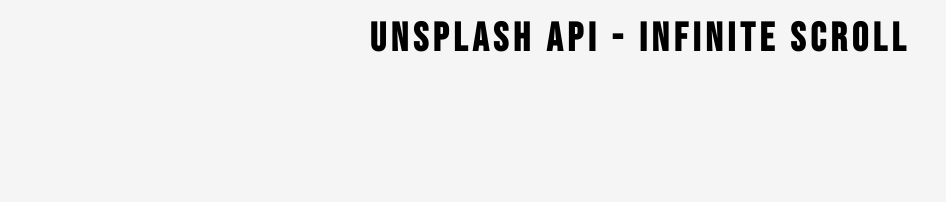
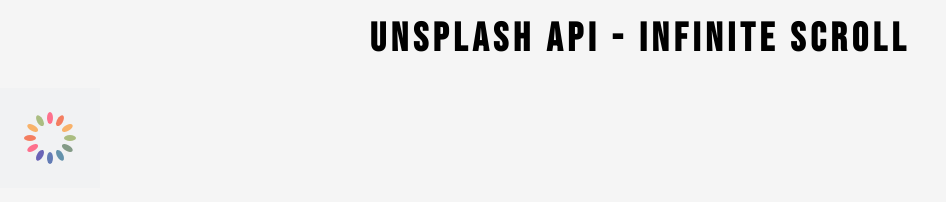
Before and after one commit to Helena2018/infinite-scroll, a plain HTML site: page index.html in a window 1280 px wide. Shown: the whole page, without its empty margins (0-946 px from the left). Drawn offline with Linux system fonts and the light colour scheme.

Commit message:
loader html updated

```diff
--- a/index.html
+++ b/index.html
@@ -10,7 +10,12 @@
   <link rel="stylesheet" href="style.css">
 </head>
 <body>
+  <!-- Title -->
   <h1>Unsplash API - Infinite Scroll</h1>
+  <!-- Loader -->
+  <div class="loader" id="loader">
+    <img src="loader.svg" alt="Loading">
+  </div>
   <!-- JavaScript -->
   <script src="script.js"></script>
 </body>
```
Also changed, not shown: loader.svg (renamed from Spinner-1s-100px.svg).
